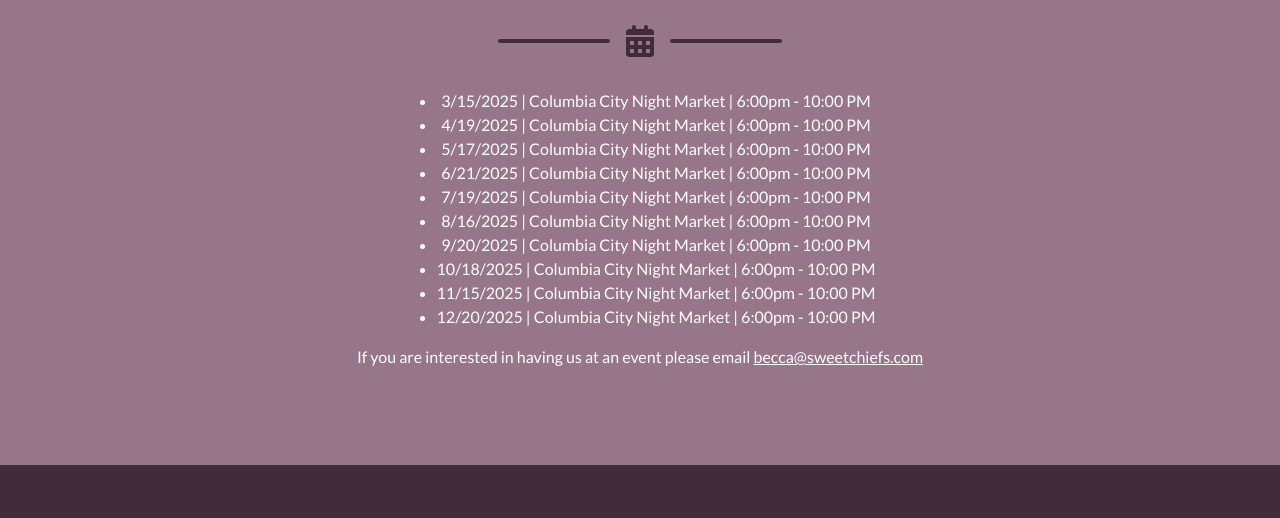
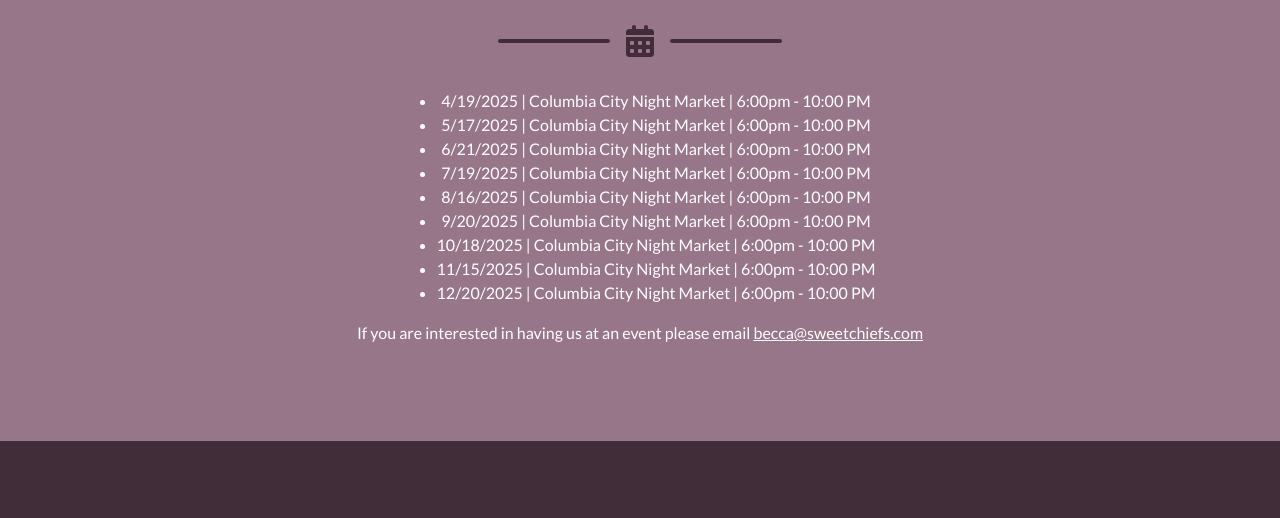
Before and after one commit to db-94/sweetchiefs, a website: page src/pug/index.pug in a window 1280 px wide. Shown: the part 1199-1717 px from the top of the page. Drawn offline with nearby package versions, Linux system fonts and the light colour scheme; files that its build step writes are made by us from their sources.

Commit message:
chore: Remove march event

```diff
--- a/src/pug/index.pug
+++ b/src/pug/index.pug
@@ -127,7 +127,6 @@
                 .row
                     .col-lg-12.center-list
                         ul
-                            li 3/15/2025 | Columbia City Night Market | 6:00pm - 10:00 PM
                             li 4/19/2025 | Columbia City Night Market | 6:00pm - 10:00 PM
                             li 5/17/2025 | Columbia City Night Market | 6:00pm - 10:00 PM
                             li 6/21/2025 | Columbia City Night Market | 6:00pm - 10:00 PM
```
